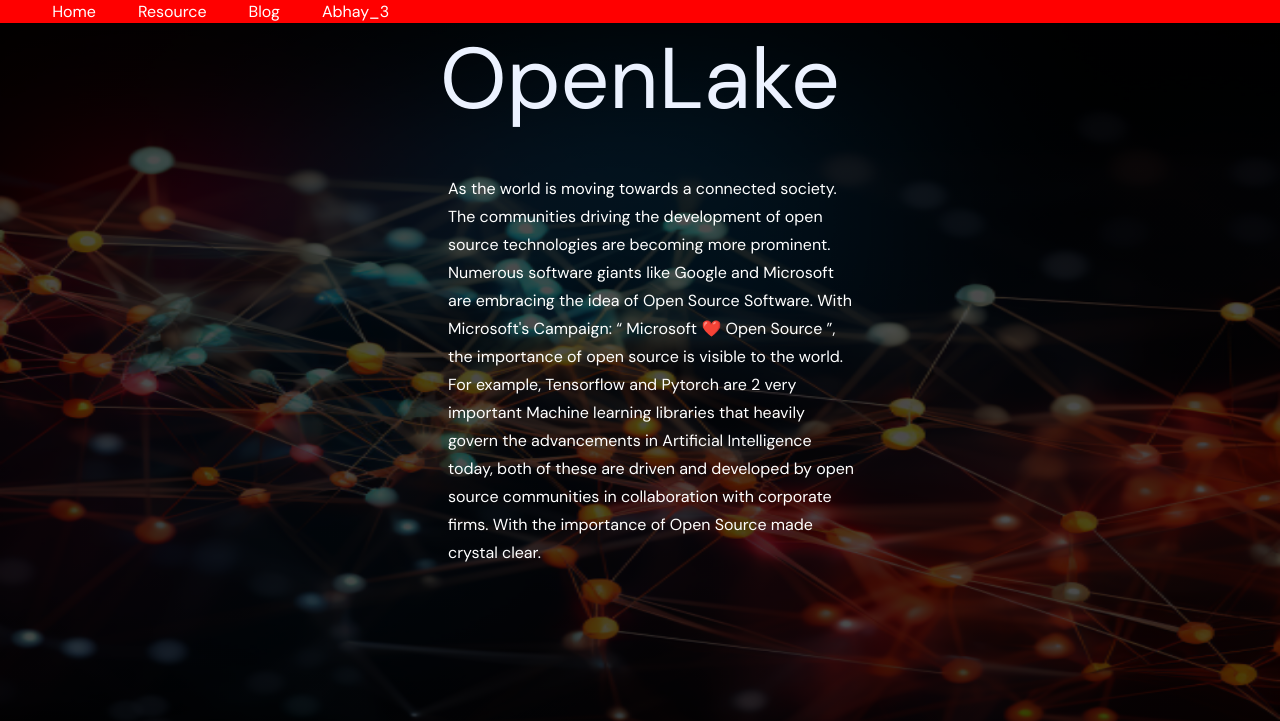
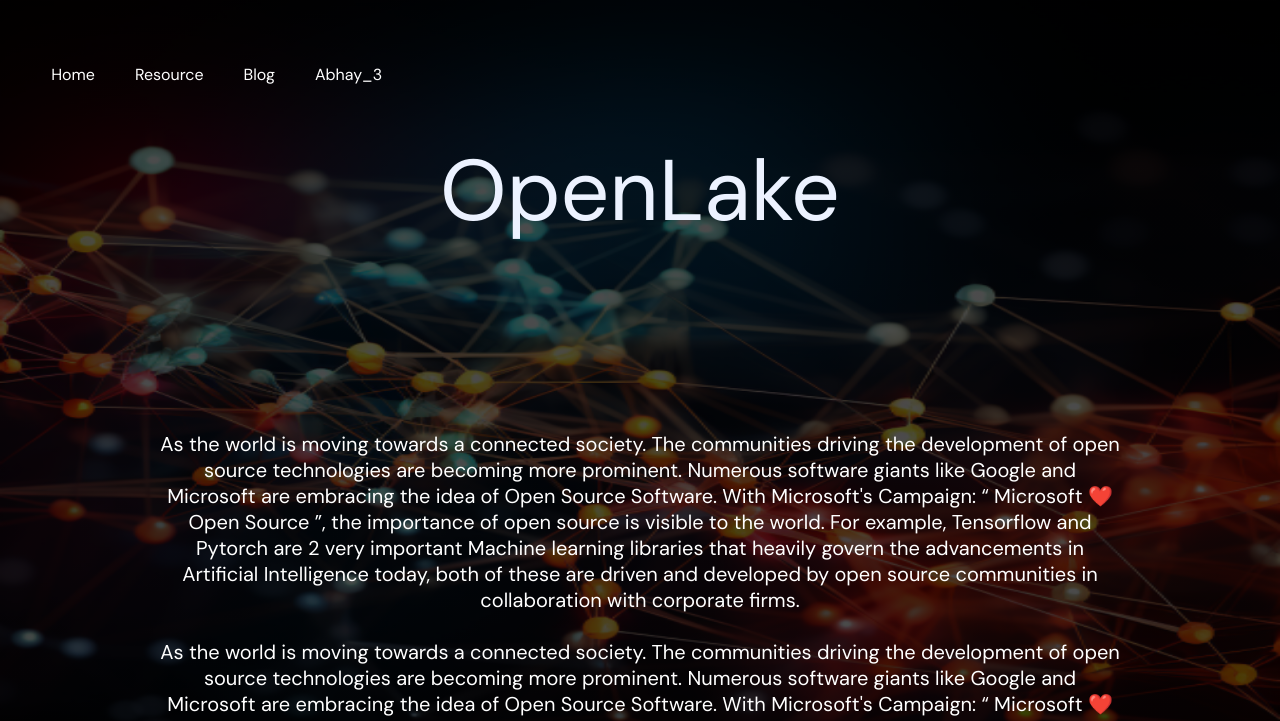
Before and after one commit to TanishkM/another_unkown_team, a React app: page / in a window 1280 px wide. Shown: the top 721 px of the page. Built offline with nearby package versions, Linux system fonts and the light colour scheme.

Commit message:
fix: minor fixes

```diff
--- a/src/components/Navbar.js
+++ b/src/components/Navbar.js
@@ -6,31 +6,39 @@
     props.onExit(e);
   }
   return (
-    <div className="nav">
+    <div className="nav" style={{paddingTop: '4rem'}}>
       <div
         id="Home"
-        style={{ border: "0.025rem solid red", cursor: "pointer" }}
+        style={{
+          cursor: "pointer",
+        }}
         onClick={() => handleClick("Home")}
       >
         Home
       </div>
       <div
         id="Resource"
-        style={{ border: "0.025rem solid red", cursor: "pointer" }}
+        style={{
+          cursor: "pointer",
+        }}
         onClick={() => handleClick("Resource")}
       >
         Resource
       </div>
       <div
         id="Blog"
-        style={{ border: "0.025rem solid red", cursor: "pointer" }}
+        style={{
+          cursor: "pointer",
+        }}
         onClick={() => handleClick("Blog")}
       >
         Blog
       </div>
       <div
         id="Abhay_3"
-        style={{ border: "0.025rem solid red", cursor: "pointer" }}
+        style={{
+          cursor: "pointer",
+        }}
         onClick={() => handleClick("Abhay_3")}
       >
         Abhay_3
--- a/src/components/OpenlakeHome/Content.js
+++ b/src/components/OpenlakeHome/Content.js
@@ -9,13 +9,19 @@
     {/* <div className="expContainer">
       <div className="expImg">
         <div className="expTag"> */}
-          <h1>OpenLake</h1>
-          <p>
+          <h1 style={{marginTop: '7rem'}}>OpenLake</h1>
+          <div style={{padding: '10rem',textAlign:'center',fontSize: '20px'}}>
+As the world is moving towards a connected society. The communities driving the development of open source technologies are becoming more prominent. Numerous software giants like Google and Microsoft are embracing the idea of Open Source Software. With Microsoft's Campaign: “ Microsoft ❤️ Open Source ”, the importance of open source is visible to the world. For example, Tensorflow and Pytorch are 2 very important Machine learning libraries that heavily govern the advancements in Artificial Intelligence today, both of these are driven and developed by open source communities in collaboration with corporate firms.
+<br/>
+<br/>
+As the world is moving towards a connected society. The communities driving the development of open source technologies are becoming more prominent. Numerous software giants like Google and Microsoft are embracing the idea of Open Source Software. With Microsoft's Campaign: “ Microsoft ❤️ Open Source ”, the importance of open source is visible to the world. For example, Tensorflow and Pytorch are 2 very important Machine learning libraries that heavily govern the advancements in Artificial Intelligence today, both of these are driven and developed by open source communities in collaboration with corporate firms.
+<br/>
+<br/>
 As the world is moving towards a connected society. The communities driving the development of open source technologies are becoming more prominent. Numerous software giants like Google and Microsoft are embracing the idea of Open Source Software. With Microsoft's Campaign: “ Microsoft ❤️ Open Source ”, the importance of open source is visible to the world. For example, Tensorflow and Pytorch are 2 very important Machine learning libraries that heavily govern the advancements in Artificial Intelligence today, both of these are driven and developed by open source communities in collaboration with corporate firms.
 With the importance of Open Source made crystal clear.
-          </p>
         {/* </div>
       </div> */}
+      </div>
       <div className="cardsContainer">
         <div className="cardHolder">
           <div>
--- a/src/components/Resource/page.js
+++ b/src/components/Resource/page.js
@@ -5,7 +5,7 @@
   let lin = "https://www.youtube.com/watch?v=" + props.embedId;
   return (
     <>
-      <div style={{border: '0.025rem solid white'}}>
+      <div style={{}}>
         <div className="buttonContainer">
           <a href={lin} className="button">
             {props.name}
--- a/src/pages/Home.css
+++ b/src/pages/Home.css
@@ -66,9 +66,9 @@
 .nav {
   display: flex !important;
   /* height: 7%; */
+  /* margin-top: 6rem; */
   position: absolute;
   /* background: transparent; */
-  background: red;
   /* gap: 20px; */
   align-items: center;
   /* padding: 2%; */
@@ -187,7 +187,7 @@
   flex-wrap: wrap;
   padding: -1rem;
   --widgets-spacing: 20px;
-  background-color: #111013;
+  /* background-color: #111013; */
 }
 
 .cardHolder {
```
